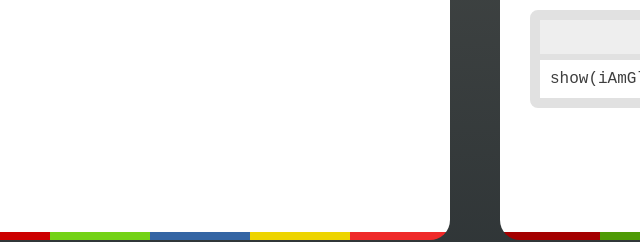
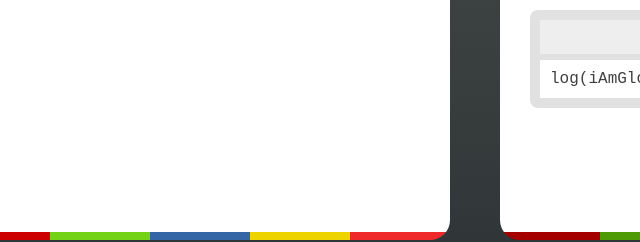
Before and after one commit to bhcarpenter/intro-to-programming, a plain HTML site: page week7/index.html in a window 1280 px wide. Shown: the part 510-752 px from the top of the page, 640-1280 px from the left. Drawn offline with Linux system fonts and the light colour scheme.

Commit message:
Week 7 slides winter 2013

```diff
--- a/week7/index.html
+++ b/week7/index.html
@@ -101,7 +101,7 @@
 </pre></div>
 
 <p>.</p>
-<div class="highlight"><pre><span class="nx">show</span><span class="p">(</span><span class="nx">iAmGlobal</span><span class="p">);</span>
+<div class="highlight"><pre><span class="nx">log</span><span class="p">(</span><span class="nx">iAmGlobal</span><span class="p">);</span>
 </pre></div>
 </section>
 
@@ -191,11 +191,11 @@
 <p>For example:</p>
 <div class="highlight"><pre><span class="kd">function</span> <span class="nx">hello</span><span class="p">()</span> <span class="p">{</span>
     <span class="kd">var</span> <span class="nx">greeting</span> <span class="o">=</span> <span class="s2">&quot;hello&quot;</span><span class="p">;</span>
-    <span class="nx">show</span><span class="p">(</span><span class="nx">greeting</span><span class="p">);</span>
+    <span class="nx">log</span><span class="p">(</span><span class="nx">greeting</span><span class="p">);</span>
 <span class="p">}</span>
 
 <span class="nx">hello</span><span class="p">();</span>
-<span class="nx">show</span><span class="p">(</span><span class="k">typeof</span> <span class="nx">greeting</span><span class="p">);</span>
+<span class="nx">log</span><span class="p">(</span><span class="k">typeof</span> <span class="nx">greeting</span><span class="p">);</span>
 </pre></div>
 </section>
 
@@ -227,11 +227,11 @@
 
 <span class="kd">function</span> <span class="nx">hello</span><span class="p">()</span> <span class="p">{</span>
   <span class="kd">var</span> <span class="nx">greeting</span> <span class="o">=</span> <span class="s1">&#39;hello&#39;</span><span class="p">;</span>
-  <span class="nx">show</span><span class="p">(</span><span class="nx">greeting</span><span class="p">);</span>
+  <span class="nx">log</span><span class="p">(</span><span class="nx">greeting</span><span class="p">);</span>
 <span class="p">}</span>
 
 <span class="nx">hello</span><span class="p">();</span>
-<span class="nx">show</span><span class="p">(</span><span class="nx">greeting</span><span class="p">);</span>
+<span class="nx">log</span><span class="p">(</span><span class="nx">greeting</span><span class="p">);</span>
 </pre></div>
 </section>
 
@@ -268,14 +268,14 @@
 
 <span class="kd">function</span> <span class="nx">hello</span><span class="p">()</span> <span class="p">{</span>
   <span class="nx">greeting</span> <span class="o">=</span> <span class="s1">&#39;hello&#39;</span><span class="p">;</span>
-  <span class="nx">show</span><span class="p">(</span><span class="nx">greeting</span><span class="p">);</span>
+  <span class="nx">log</span><span class="p">(</span><span class="nx">greeting</span><span class="p">);</span>
 <span class="p">}</span>
 
 <span class="nx">hello</span><span class="p">();</span>
 
 <span class="c1">// The above function call modified the </span>
 <span class="c1">// global greeting variable!</span>
-<span class="nx">show</span><span class="p">(</span><span class="nx">greeting</span><span class="p">);</span>
+<span class="nx">log</span><span class="p">(</span><span class="nx">greeting</span><span class="p">);</span>
 </pre></div>
 </section>
 
@@ -307,7 +307,7 @@
 
   <span class="c1">// Protect &quot;myvalue&quot; so no one else can edit it!</span>
   <span class="kd">var</span> <span class="nx">myvalue</span> <span class="o">=</span> <span class="mi">100</span><span class="p">;</span>
-  <span class="nx">show</span><span class="p">(</span><span class="nx">myvalue</span><span class="p">);</span>
+  <span class="nx">log</span><span class="p">(</span><span class="nx">myvalue</span><span class="p">);</span>
 
 <span class="p">})();</span>
 </pre></div>
@@ -317,7 +317,7 @@
 
   <span class="c1">// Protect &quot;myvalue&quot; so no one else can edit it!</span>
   <span class="kd">var</span> <span class="nx">myvalue</span> <span class="o">=</span> <span class="mi">100</span><span class="p">;</span>
-  <span class="nx">show</span><span class="p">(</span><span class="nx">myvalue</span><span class="p">);</span>
+  <span class="nx">log</span><span class="p">(</span><span class="nx">myvalue</span><span class="p">);</span>
 
 <span class="p">};</span>
 
```
Also changed, not shown: 1 other file.
